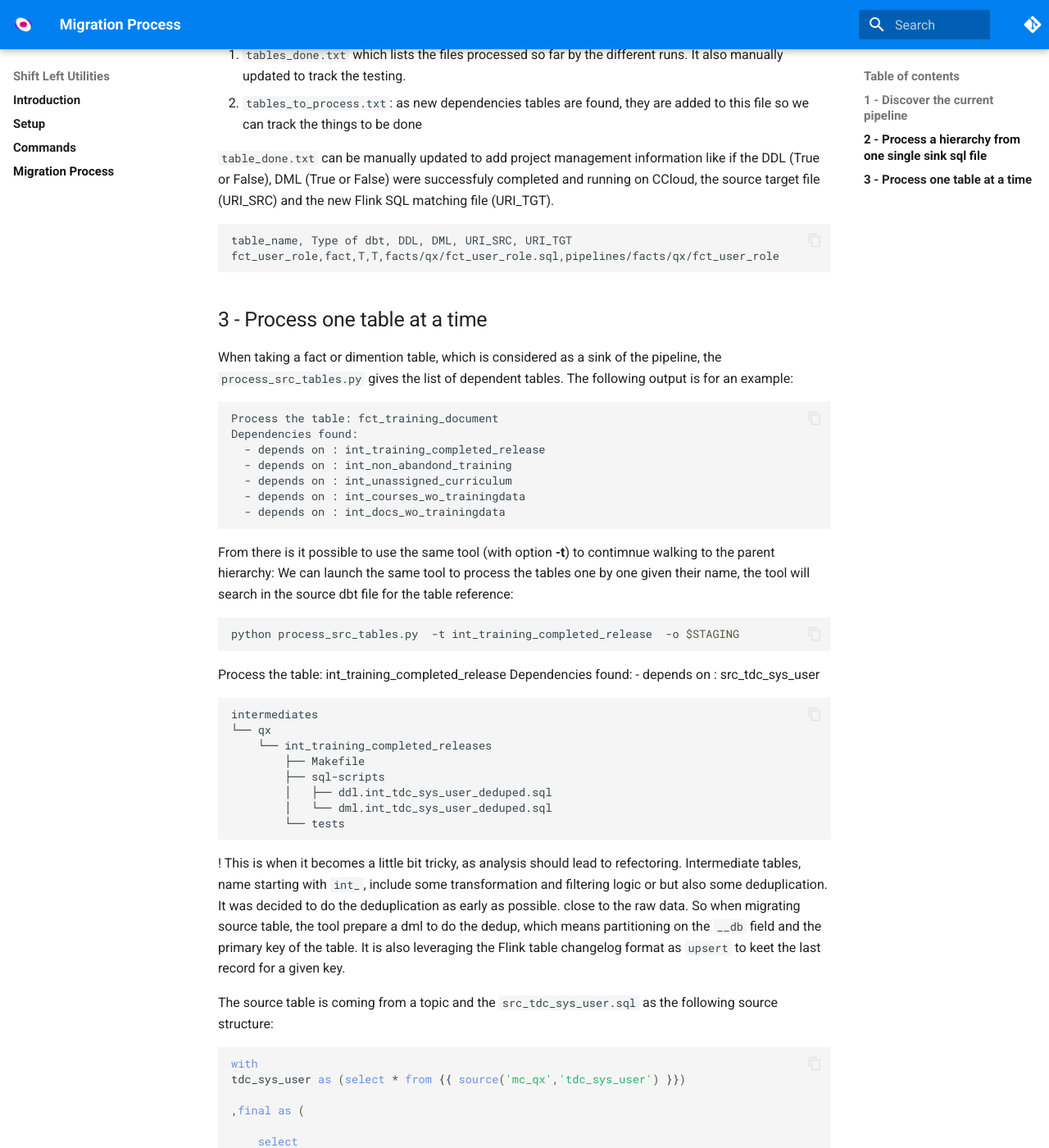
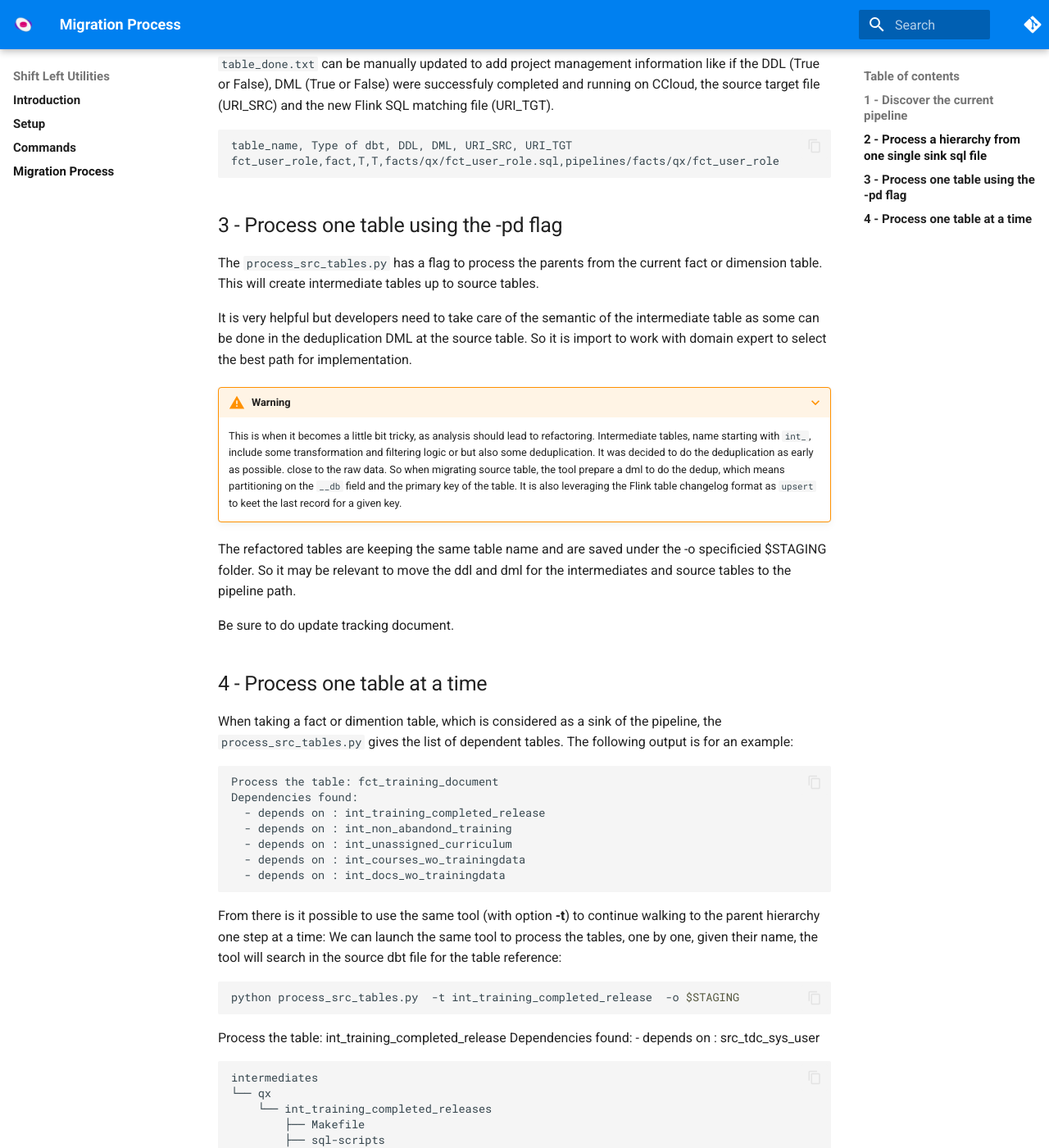
Before and after one commit to jbcodeforce/shift_left_utils, an MkDocs documentation site: the page built from docs/migration.md, in a window 1280 px wide and 1400 px high, scrolled down 2790 px. Shown: the whole window at 82% size. Built offline with MkDocs 1.6.1 and Material for MkDocs 9.7.7, drawn with Linux system fonts in a browser that asks for light colours; comment, search, counter and statistics services are not loaded; some of the changed text lies outside the part shown.

Commit message:
update to migration note and pipeline and flink_agent code

````diff
--- a/docs/migration.md
+++ b/docs/migration.md
@@ -1,8 +1,8 @@
 # Migration process
 
-This chapter is going over a simple fact to sources pipeline migration. Be sure to have done the project setup using one of the option as explained [in this note](./setup.md).
+This chapter is going over a simple fact to sources pipeline migration. Be sure to have done the project setup using one of the two option as explained [in this note](./setup.md).
 
-All the dbt source tables are defined in the examples folder.
+All the dbt source tables are defined in the #SRC_FOLDER folder.
 
 The method start from a fact table.
 
@@ -44,7 +39,7 @@ Dependencies found:
 
 ```
 
-From there we can work manually on all those table using some of the LLM tool.
+From there we can work manually on all those tables using some of the LLM tool.
 
 ## 2 - Process a hierarchy from one single sink sql file
 
@@ -124,7 +119,20 @@ table_name, Type of dbt, DDL, DML, URI_SRC, URI_TGT
 fct_user_role,fact,T,T,facts/qx/fct_user_role.sql,pipelines/facts/qx/fct_user_role
 ```
 
-## 3 - Process one table at a time
+## 3 - Process one table using the -pd flag
+
+The `process_src_tables.py` has a flag to process the parents from the current fact or dimension table. This will create intermediate tables up to source tables.
+
+It is very helpful but developers need to take care of the semantic of the intermediate table as some can be done in the deduplication DML at the source table. So it is import to work with domain expert to select the best path for implementation.
+
+???+ warning
+    This is when it becomes a little bit tricky, as analysis should lead to refactoring.  Intermediate tables, name starting with `int_`, include some transformation and filtering logic or but also some deduplication.  It was decided to do the deduplication as early as possible. close to the raw data. So when migrating source table, the tool prepare a dml to do the dedup, which means partitioning on the `__db` field and the primary key of the table. It is also leveraging the Flink table changelog format as `upsert` to keet the last record for a given key.
+
+The refactored tables are keeping the same table name and are saved under the -o specificied $STAGING folder. So it may be relevant to move the ddl and dml for the intermediates and source tables to the pipeline path.
+
+Be sure to do update tracking document.
+
+## 4 - Process one table at a time
 
 When taking a fact or dimention table, which is considered as a sink of the pipeline, the `process_src_tables.py` gives the list of dependent tables. The following output is for an example:
 
@@ -138,7 +146,7 @@ Dependencies found:
   - depends on : int_docs_wo_trainingdata
 ```
 
-From there is it possible to use the same tool (with option **-t**) to contimnue walking to the parent hierarchy: We can launch the same tool to process the tables one by one given their name, the tool will search in the source dbt file for the table reference:
+From there is it possible to use the same tool (with option **-t**) to continue walking to the parent hierarchy one step at a time: We can launch the same tool to process the tables, one by one, given their name, the tool will search in the source dbt file for the table reference:
 
 ```sh
 python process_src_tables.py  -t int_training_completed_release  -o $STAGING
@@ -159,7 +167,7 @@ intermediates
         └── tests
 ```
 
-! This is when it becomes a little bit tricky, as analysis should lead to refectoring.  Intermediate tables, name starting with `int_`, include some transformation and filtering logic or but also some deduplication.  It was decided to do the deduplication as early as possible. close to the raw data. So when migrating source table, the tool prepare a dml to do the dedup, which means partitioning on the `__db` field and the primary key of the table. It is also leveraging the Flink table changelog format as `upsert` to keet the last record for a given key.
+
 
 The source table is coming from a topic and the `src_tdc_sys_user.sql` as the following source structure:
 
````
Also changed, not shown: other parts of docs/migration.md (+3 -8 lines), 2 other files.
